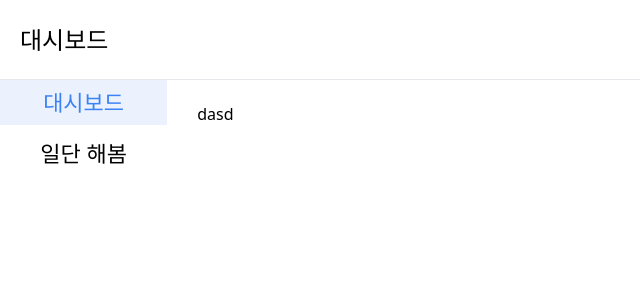
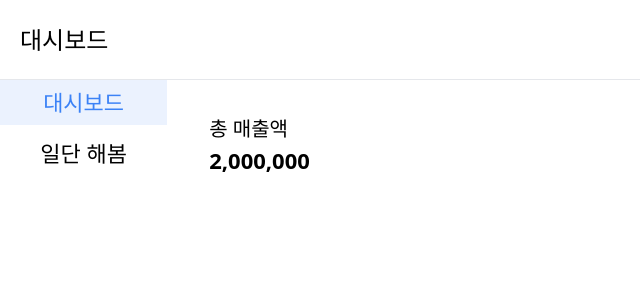
Before and after one commit to jungpill/assignment, a React (Vite) app: page / in a window 1280 px wide. Shown: the top 300 px of the page, without its empty margins (0-640 px from the left). Built offline with nearby package versions, Linux system fonts and the light colour scheme.

Commit message:
feat: 대시보드 카드 제작

```diff
--- a/src/components/dashboard/TotalAmount.tsx
+++ b/src/components/dashboard/TotalAmount.tsx
@@ -1 +1,46 @@
 import styled from "styled-components";
+import { useGetPaymentList } from "../../services/api";
+
+interface Props {
+    title: string
+    value: string
+}
+
+const TotalAmount = ({
+    title,
+    value
+    } : Props) => {
+
+    value = new Intl.NumberFormat('ko-KR').format(Number(value))
+
+    return(
+        <TotalAmountContainer>
+            <Title>
+                {title}
+            </Title>
+            <Value>
+                {value}
+            </Value>
+        </TotalAmountContainer>
+    )
+}
+
+export default TotalAmount;
+
+const TotalAmountContainer = styled.div`
+    display: flex;
+    flex-direction: column;
+    width: 100%;
+    padding: 12px;
+    box-sizing: border-box;
+`
+
+const Title = styled.div`
+    font-size: 20px;
+    font-weight: 600;
+`
+
+const Value = styled.div`
+    font-size: 22px;
+    font-weight: 600;
+`
--- a/src/pages/dashboard.tsx
+++ b/src/pages/dashboard.tsx
@@ -1,12 +1,15 @@
 import styled from "styled-components"
 import { useEffect, useState } from "react"
-import { useGetPaymentList } from "../services/api"
+import TotalAmount from "../components/dashboard/TotalAmount"
 
 const Dashboard = () => {
 
     return(
         <DashboardContainer>
-            dasd
+            <TotalAmount
+            title="총 매출액"
+            value="2000000"
+            />
         </DashboardContainer>
     )
 }
```
